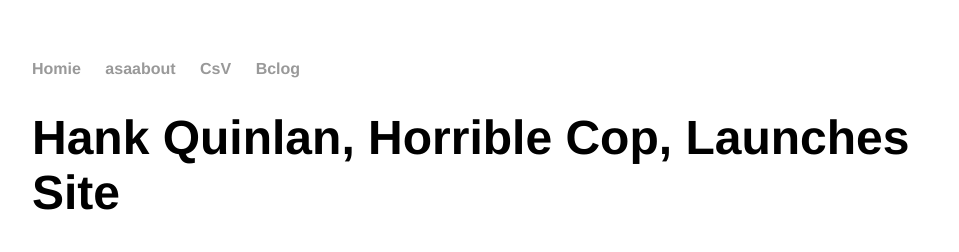
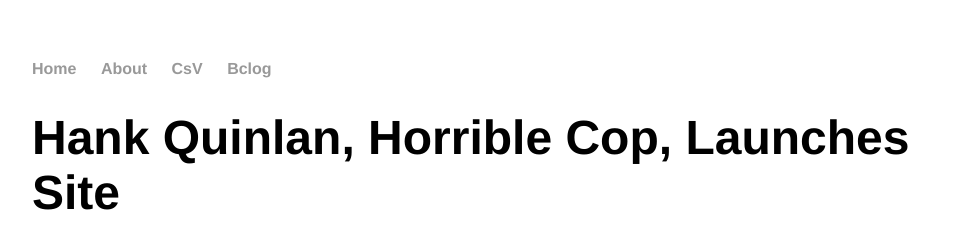
Before and after one commit to jonif0112/jonif0112.github.io, a Jekyll site: the page built from _posts/2014-04-30-hank-quinlan-site-launched.md, in a window 1280 px wide. Shown: the top 252 px of the page, without its empty margins (160-1119 px from the left). Built offline with Jekyll 4.4.1, drawn with Linux system fonts in a browser that asks for light colours.

Commit message:
Update default.html

```diff
--- a/_layouts/default.html
+++ b/_layouts/default.html
@@ -8,8 +8,8 @@
 		<body>
 			<nav>
 	    		<ul>
-	        		<li><a href="/">Homie</a></li>
-		        	<li><a href="/about">asaabout</a></li>
+	        		<li><a href="/">Home</a></li>
+		        	<li><a href="/about">About</a></li>
 	        		<li><a href="/cv">CsV</a></li>
 	        		<li><a href="/blog">Bclog</a></li>
 	    		</ul>
```
